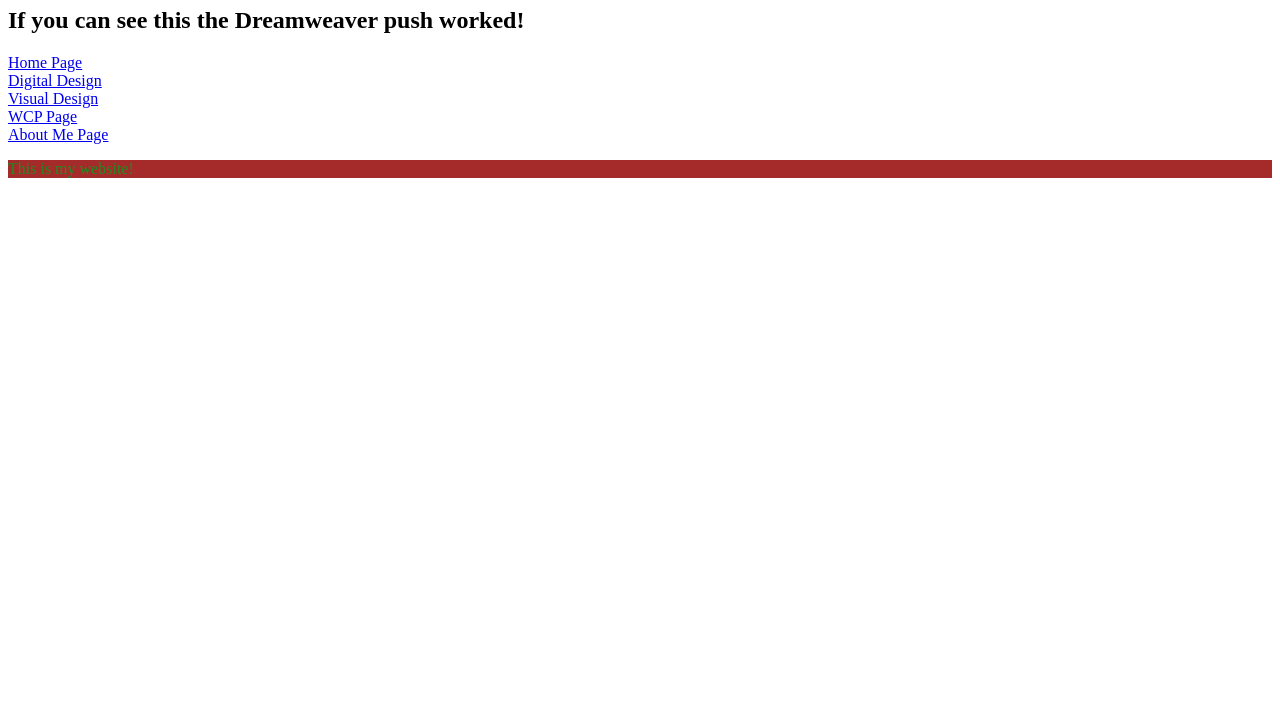
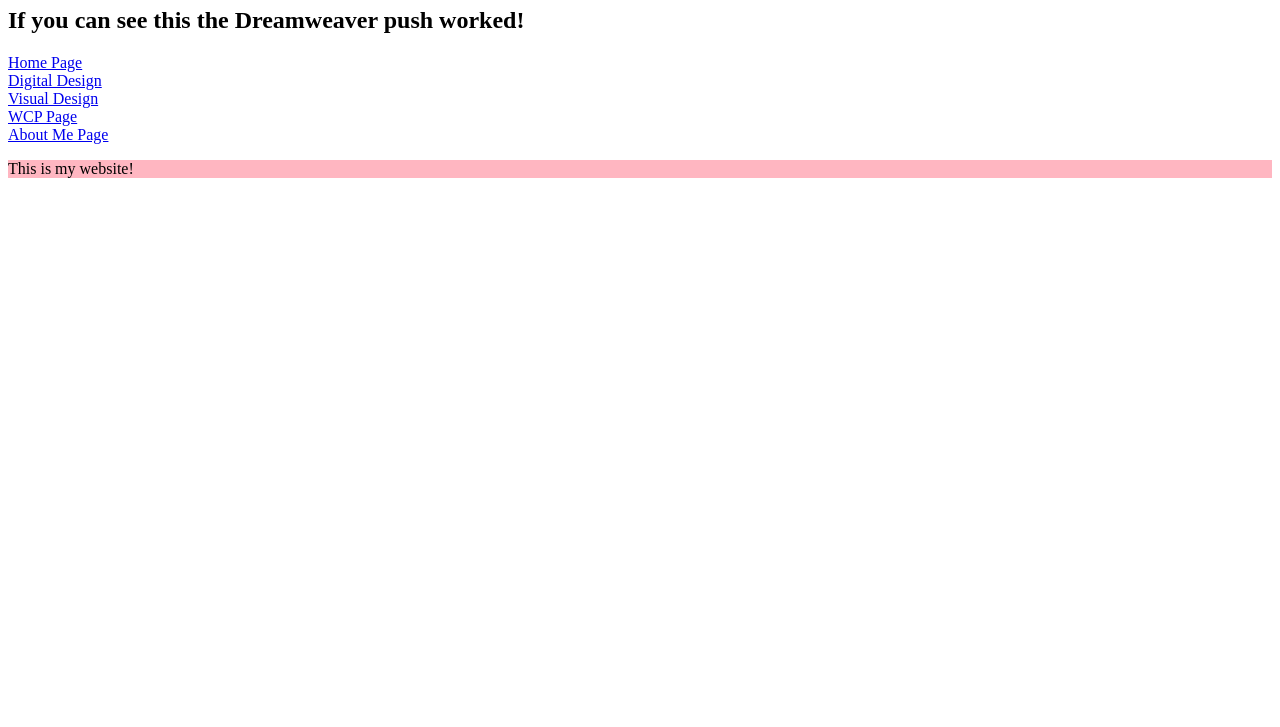
Before and after one commit to Jadaliseb/Jadaliseb.githhub.io, a plain HTML site: page index.html in a window 1280 px wide. Shown: the part 73-800 px from the top of the page. Drawn offline with Linux system fonts and the light colour scheme.

Commit message:
Update index.html

```diff
--- a/index.html
+++ b/index.html
@@ -7,6 +7,13 @@
   </head>
 
   <body>
+ 	  <style>
+p {
+	font-family: Times Georgia, 'Times New Roman', Times, serif;
+	font-size: 15;
+	background-color: lightpink;
+}
+</style>
 
       <h1> This is Jadalise's Portfolio!</h1>
 	  <h2>If you can see this the Dreamweaver push worked!</h2>
@@ -18,13 +25,6 @@
 
 
       <p> This is my website! </p>
-	  <style>
-p {
-	font-family: Times Georgia, 'Times New Roman', Times, serif;
-	font-size: 15;
-	color: forestgreen;
-	background-color: brown;
-}
-</style>
+
   </body>
 </html>
```
